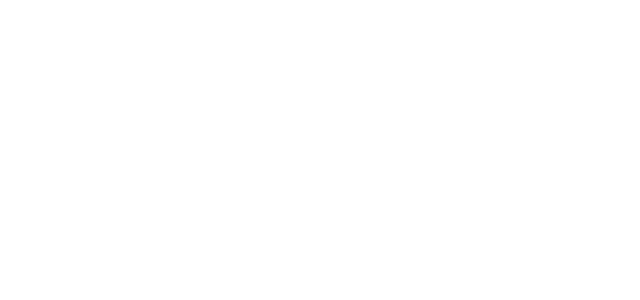
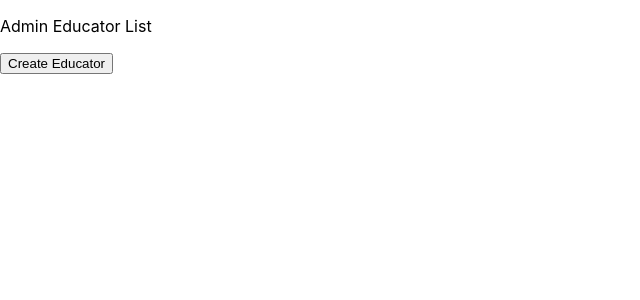
Before and after one commit to varunteja436/Finalprojectlms, a React (Create React App) app: page /educatorlist in a window 1280 px wide. Before the commit this address had no page. Shown: the top 300 px of the page, without its empty margins (0-640 px from the left). Built offline with nearby package versions, Linux system fonts and the light colour scheme.

Commit message:
updated educatorlist pages

```diff
--- a/package.json
+++ b/package.json
@@ -4,12 +4,14 @@
   "private": true,
   "dependencies": {
     "cra-template": "1.2.0",
+    "firebase": "^11.1.0",
     "react": "^19.0.0",
     "react-dom": "^19.0.0",
     "react-router-dom": "^7.1.1",
     "react-scripts": "^5.0.1",
     "web-vitals": "^4.2.4",
-    "webpack": "^5.97.1"
+    "webpack": "^5.97.1",
+    "webpacks": "^1.0.0"
   },
   "scripts": {
     "start": "react-scripts start",
--- a/src/App.js
+++ b/src/App.js
@@ -1,17 +1,21 @@
 import React from "react";
+import { BrowserRouter, Routes, Route } from "react-router-dom";
+import Login from "./Login";
+import Dashboard from "./Dashboard";
+import Educatorlist from "./Educatorlist";
 import "./App.css";
-import Login from "./Login";
-import { BrowserRouter, Route, Routes } from "react-router-dom";
-import Dashboard from "./Dashboard"; function App() {
+
+function App() {
   return (
-    <div style={{ width: "100vw", height: "100vh" }}>
-      <BrowserRouter>
+    <BrowserRouter>
+      <div style={{ width: "100vw", height: "100vh" }}>
         <Routes>
           <Route path="/" element={<Login />} />
           <Route path="/dashboard" element={<Dashboard />} />
+          <Route path="/educatorlist" element={<Educatorlist />} />
         </Routes>
-      </BrowserRouter>
-    </div>
+      </div>
+    </BrowserRouter>
   );
 }
 
--- a/src/Dashboard.js
+++ b/src/Dashboard.js
@@ -17,6 +17,8 @@
     }
   }, [navigate]);
 
+
+
   const logoutUser = async () => {
     const auth = getAuth();
     try {
@@ -33,7 +35,7 @@
       <h1>Welcome, {name}!</h1>
       <aside>
         <ul>
-
+          <li><Link to="/educatorlist">Educatorlist</Link></li>
           <li><Link to="/">Logout</Link></li>
         </ul>
       </aside>
--- /dev/null
+++ b/src/Educatorlist.js
@@ -0,0 +1,22 @@
+import React from "react";
+import { useNavigate } from "react-router-dom";
+
+const EducatorList = () => {
+  const navigate = useNavigate();
+
+  return (
+    <div className="educator-list-container">
+        <div className="header-container">
+          <p className="header-text">Admin Educator List</p>
+          <button
+            className="create-educator-button"
+            onClick={() => navigate("/create-educator")}
+          >
+            Create Educator
+          </button>
+        </div>
+      </div>
+  );
+};
+
+export default EducatorList;
--- a/src/Login.js
+++ b/src/Login.js
@@ -63,6 +63,7 @@
               type="text"
               placeholder="Email ID"
               name="email"
+              value={loginCreds.email}
               onChange={({ target: { name, value } }) => onChangeHandler(name, value)}
               className="login-input"
               required
@@ -71,6 +72,7 @@
               type="password"
               placeholder="Password"
               name="password"
+              value={loginCreds.password}
               onChange={({ target: { name, value } }) => onChangeHandler(name, value)}
               className="login-input"
               required
```
Also changed, not shown: src/Educatorlist.css (added), 1 other file (tests, documents, lock files or other folders).
